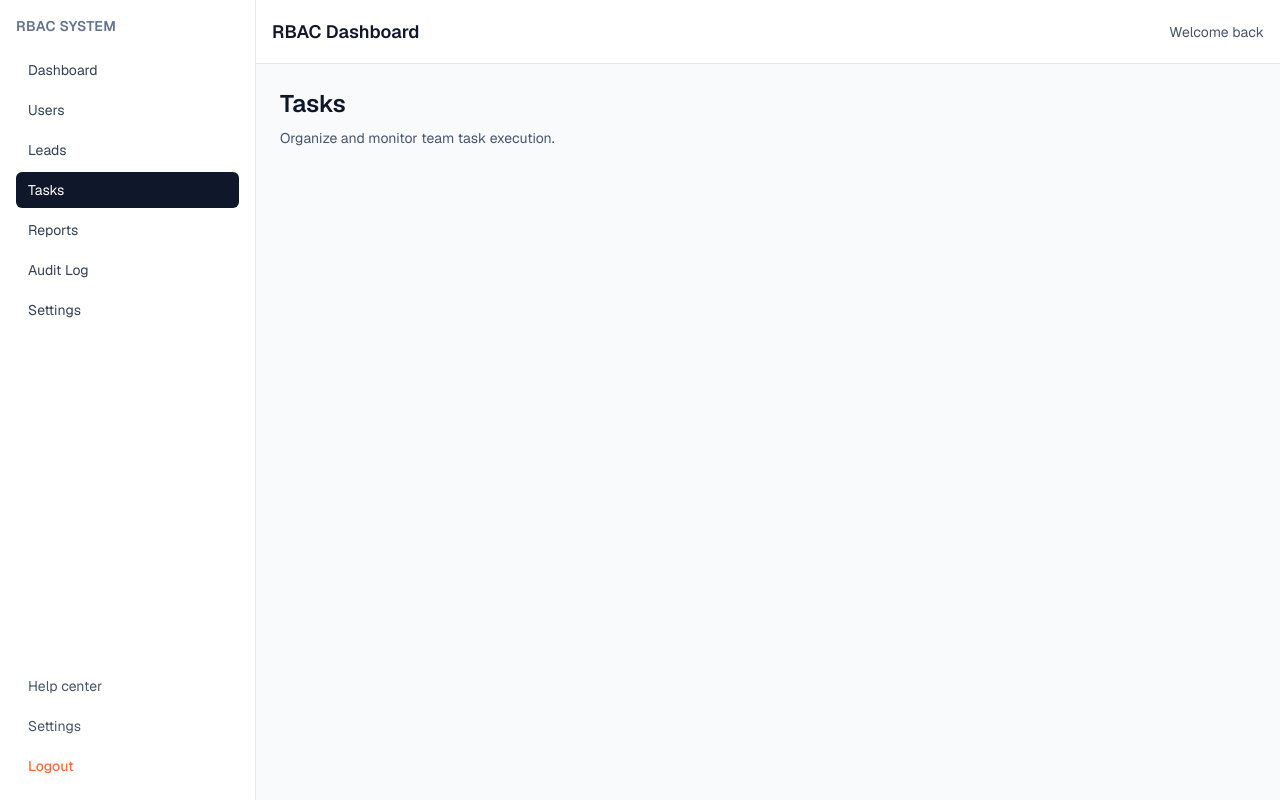
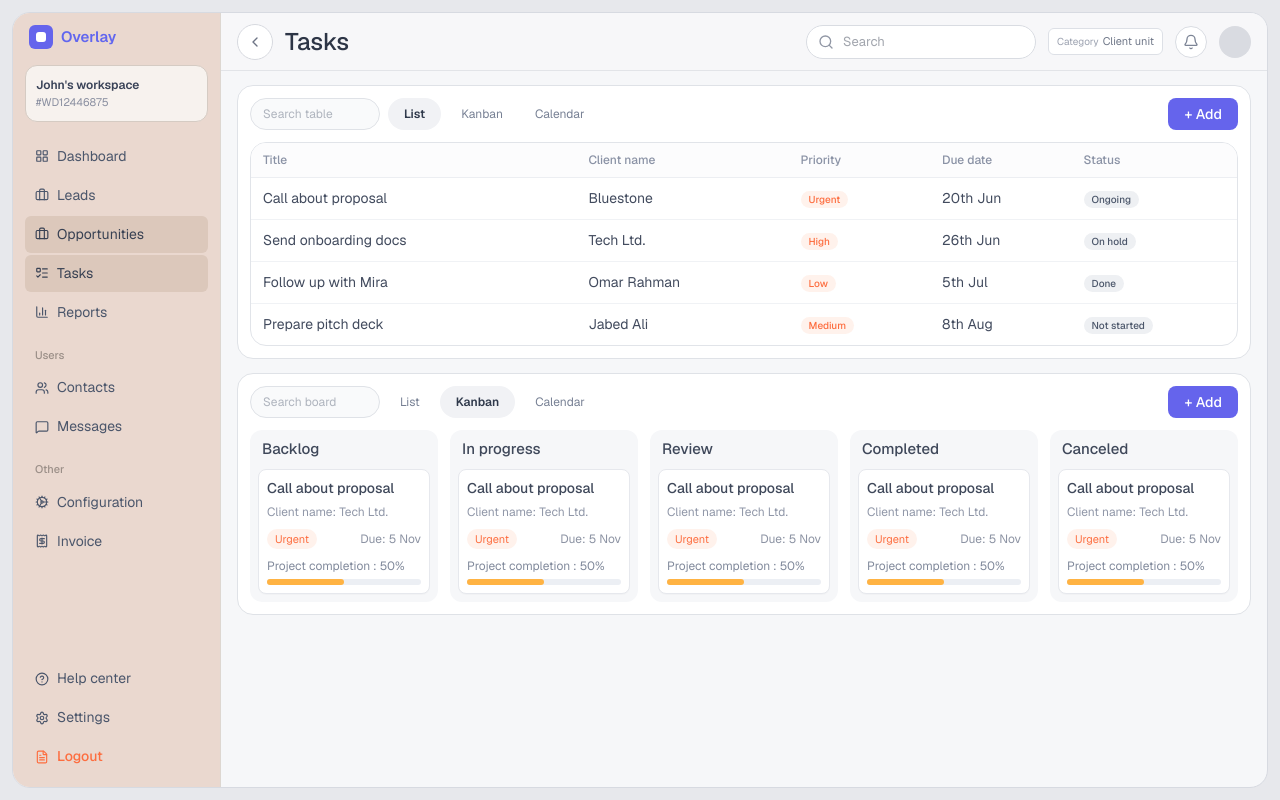
Before and after one commit to sohan-99/rbac-frontend, a Next.js app: page /tasks in a window 1280 px wide. Built offline with nearby package versions, Linux system fonts and the light colour scheme; no server answers.

Commit message:
feat(layout): enhance TasksPage with search and task management features

```diff
--- a/src/app/(dashboard)/tasks/page.tsx
+++ b/src/app/(dashboard)/tasks/page.tsx
@@ -1,10 +1,97 @@
 export default function TasksPage() {
   return (
-    <section className="space-y-2">
-      <h1 className="text-2xl font-semibold text-slate-900">Tasks</h1>
-      <p className="text-sm text-slate-600">
-        Organize and monitor team task execution.
-      </p>
+    <section className="space-y-3.5">
+      <div className="rounded-2xl border border-[#dfe2e7] bg-white p-3">
+        <div className="mb-3 flex items-center justify-between">
+          <div className="flex items-center gap-2">
+            <input
+              type="text"
+              placeholder="Search table"
+              className="h-8 w-32.5 rounded-full border border-[#dfe2e7] bg-[#f9fafb] px-3 text-[12px] text-[#666f81] outline-none"
+            />
+            <button className="h-8 rounded-full bg-[#f1f2f5] px-4 text-[12px] font-semibold text-[#2f394b]">
+              List
+            </button>
+            <button className="h-8 rounded-full px-3 text-[12px] text-[#778094]">Kanban</button>
+            <button className="h-8 rounded-full px-3 text-[12px] text-[#778094]">Calendar</button>
+          </div>
+          <button className="h-8 rounded-lg bg-[#6564ec] px-4 text-[14px] font-medium text-white">+ Add</button>
+        </div>
+
+        <div className="overflow-hidden rounded-2xl border border-[#e1e4e9]">
+          <div className="grid grid-cols-[2.3fr_1.5fr_1fr_1fr_1fr] border-b border-[#eceef2] bg-[#fcfcfd] px-3 py-2 text-[12px] font-medium text-[#8a92a5]">
+            <span>Title</span>
+            <span>Client name</span>
+            <span>Priority</span>
+            <span>Due date</span>
+            <span>Status</span>
+          </div>
+
+          {[
+            ["Call about proposal", "Bluestone", "Urgent", "20th Jun", "Ongoing"],
+            ["Send onboarding docs", "Tech Ltd.", "High", "26th Jun", "On hold"],
+            ["Follow up with Mira", "Omar Rahman", "Low", "5th Jul", "Done"],
+            ["Prepare pitch deck", "Jabed Ali", "Medium", "8th Aug", "Not started"],
+          ].map((row) => (
+            <div
+              key={row[0]}
+              className="grid grid-cols-[2.3fr_1.5fr_1fr_1fr_1fr] items-center border-b border-[#f0f2f5] px-3 py-2.5 text-[14px] text-[#424b5e] last:border-b-0"
+            >
+              <span>{row[0]}</span>
+              <span>{row[1]}</span>
+              <span>
+                <span className="rounded-full bg-[#fff2ec] px-2 py-0.5 text-[10px] font-medium text-[#fd6d3f]">{row[2]}</span>
+              </span>
+              <span>{row[3]}</span>
+              <span>
+                <span className="rounded-full bg-[#eef0f3] px-2 py-0.5 text-[10px] font-medium text-[#4b566a]">{row[4]}</span>
+              </span>
+            </div>
+          ))}
+        </div>
+      </div>
+
+      <div className="rounded-2xl border border-[#dfe2e7] bg-white p-3">
+        <div className="mb-3 flex items-center justify-between">
+          <div className="flex items-center gap-2">
+            <input
+              type="text"
+              placeholder="Search board"
+              className="h-8 w-32.5 rounded-full border border-[#dfe2e7] bg-[#f9fafb] px-3 text-[12px] text-[#666f81] outline-none"
+            />
+            <button className="h-8 rounded-full px-3 text-[12px] text-[#778094]">List</button>
+            <button className="h-8 rounded-full bg-[#f1f2f5] px-4 text-[12px] font-semibold text-[#2f394b]">Kanban</button>
+            <button className="h-8 rounded-full px-3 text-[12px] text-[#778094]">Calendar</button>
+          </div>
+          <button className="h-8 rounded-lg bg-[#6564ec] px-4 text-[14px] font-medium text-white">+ Add</button>
+        </div>
+
+        <div className="grid gap-3 md:grid-cols-2 xl:grid-cols-5">
+          {[
+            "Backlog",
+            "In progress",
+            "Review",
+            "Completed",
+            "Canceled",
+          ].map((column) => (
+            <div key={column} className="rounded-xl bg-[#f6f7f9] p-2">
+              <p className="mb-2 px-1 text-[15px] font-medium text-[#3f485a]">{column}</p>
+              <div className="rounded-lg border border-[#e6e8ed] bg-white p-2 shadow-[0_1px_0_rgba(18,24,40,0.02)]">
+                <p className="text-[14px] font-medium text-[#3f485a]">Call about proposal</p>
+                <p className="mt-1 text-[12px] text-[#9097a8]">Client name: Tech Ltd.</p>
+                <div className="mt-2 flex items-center justify-between">
+                  <span className="rounded-full bg-[#fff2ec] px-2 py-0.5 text-[11px] text-[#fd6d3f]">Urgent</span>
+                  <span className="text-[12px] text-[#8c93a3]">Due: 5 Nov</span>
+                </div>
+                <p className="mt-2 text-[12px] text-[#80899b]">Project completion : 50%</p>
+                <div className="mt-1 h-1.5 rounded-full bg-[#eceff4]">
+                  <div className="h-1.5 w-1/2 rounded-full bg-[#ffb343]" />
+                </div>
+              </div>
+            </div>
+          ))}
+        </div>
+      </div>
     </section>
   );
 }
--- a/src/components/layout/dashboard-layout.tsx
+++ b/src/components/layout/dashboard-layout.tsx
@@ -8,11 +8,13 @@ type DashboardLayoutProps = {
 
 export function DashboardLayout({ children }: DashboardLayoutProps) {
   return (
-    <div className="flex min-h-screen bg-slate-50">
-      <Sidebar />
-      <div className="flex min-h-screen flex-1 flex-col">
-        <Navbar />
-        <main className="flex-1 p-6">{children}</main>
+    <div className="min-h-screen bg-[#e7e8ec] p-3">
+      <div className="mx-auto flex min-h-[calc(100vh-1.5rem)] max-w-7xl overflow-hidden rounded-[18px] border border-[#d7dae1] bg-[#f6f7f9]">
+        <Sidebar />
+        <div className="flex min-h-full flex-1 flex-col">
+          <Navbar />
+          <main className="flex-1 px-4 py-3.5">{children}</main>
+        </div>
       </div>
     </div>
   );
--- a/src/components/layout/navbar.tsx
+++ b/src/components/layout/navbar.tsx
@@ -1,8 +1,39 @@
+import { Bell, ChevronLeft, Search } from "lucide-react";
+
 export function Navbar() {
   return (
-    <header className="flex h-16 items-center justify-between border-b border-slate-200 bg-white px-4">
-      <h1 className="text-lg font-semibold text-slate-900">RBAC Dashboard</h1>
-      <span className="text-sm text-slate-600">Welcome back</span>
+    <header className="flex h-14.5 items-center justify-between border-b border-[#e2e4e8] bg-[#f7f7f9] px-4">
+      <div className="flex items-center gap-3">
+        <button
+          type="button"
+          className="grid h-9 w-9 place-items-center rounded-full border border-[#d7d9df] bg-white text-[#6d7485]"
+        >
+          <ChevronLeft className="h-4 w-4" />
+        </button>
+        <h1 className="text-[24px] font-medium text-[#2d3546]">Tasks</h1>
+      </div>
+
+      <div className="flex items-center gap-3">
+        <div className="relative hidden md:block">
+          <Search className="pointer-events-none absolute left-3 top-1/2 h-4 w-4 -translate-y-1/2 text-[#9197a5]" />
+          <input
+            type="text"
+            placeholder="Search"
+            className="h-8.5 w-57.5 rounded-full border border-[#d9dce2] bg-white pl-9 pr-3 text-[13px] text-[#444c5c] outline-none"
+          />
+        </div>
+        <div className="hidden items-center gap-1 rounded-md border border-[#dde0e6] bg-white px-2 py-1 lg:flex">
+          <span className="text-[10px] text-[#9ca2b0]">Category</span>
+          <span className="text-[11px] text-[#6f7788]">Client unit</span>
+        </div>
+        <button
+          type="button"
+          className="grid h-8 w-8 place-items-center rounded-full border border-[#d9dce2] bg-white text-[#7d8596]"
+        >
+          <Bell className="h-4 w-4" />
+        </button>
+        <div className="h-8 w-8 rounded-full bg-[#d9dbe1]" />
+      </div>
     </header>
   );
 }
--- a/src/components/layout/sidebar.tsx
+++ b/src/components/layout/sidebar.tsx
@@ -2,17 +2,33 @@
 
 import Link from "next/link";
 import { usePathname, useRouter } from "next/navigation";
+import {
+  BarChart3,
+  Briefcase,
+  Cog,
+  FileText,
+  HelpCircle,
+  LayoutGrid,
+  ListTodo,
+  MessageSquare,
+  Receipt,
+  Settings,
+  Users,
+} from "lucide-react";
 import { useAuth } from "@/hooks/useAuth";
 import { authService } from "@/services/auth.service";
 
 const links = [
-  { href: "/dashboard", label: "Dashboard" },
-  { href: "/users", label: "Users" },
-  { href: "/leads", label: "Leads" },
-  { href: "/tasks", label: "Tasks" },
-  { href: "/reports", label: "Reports" },
-  { href: "/audit-log", label: "Audit Log" },
-  { href: "/settings", label: "Settings" },
+  { href: "/dashboard", label: "Dashboard", icon: LayoutGrid },
+  { href: "/leads", label: "Leads", icon: Briefcase },
+  { href: "/tasks", label: "Opportunities", icon: Briefcase },
+  { href: "/tasks", label: "Tasks", icon: ListTodo },
+  { href: "/reports", label: "Reports", icon: BarChart3 },
+];
+
+const userLinks = [
+  { href: "/users", label: "Contacts", icon: Users },
+  { href: "/audit-log", label: "Messages", icon: MessageSquare },
 ];
 
 export function Sidebar() {
@@ -33,48 +49,98 @@ export function Sidebar() {
   }
 
   return (
-    <aside className="flex w-64 flex-col border-r border-slate-200 bg-white p-4">
-      <p className="mb-4 text-sm font-semibold uppercase tracking-wide text-slate-500">
-        RBAC System
-      </p>
-      <nav className="space-y-1">
+    <aside className="flex w-52 flex-col border-r border-[#ddd7d1] bg-[#ead8cf] p-3">
+      <div className="mb-4 flex items-center gap-2 px-1">
+        <div className="grid h-6 w-6 place-items-center rounded-md bg-[#6564ec] text-white">
+          <div className="h-2.5 w-2.5 rounded-[3px] bg-white" />
+        </div>
+        <p className="text-[15px] font-semibold text-[#6166ef]">Overlay</p>
+      </div>
+
+      <div className="mb-4 rounded-xl border border-[#d5cbc3] bg-[#f7f2ee] p-2.5">
+        <p className="text-[12px] font-semibold text-[#394257]">John&apos;s workspace</p>
+        <p className="text-[11px] text-[#8b90a1]">#WD12446875</p>
+      </div>
+
+      <nav className="space-y-0.5">
         {links.map((link) => {
           const active = pathname === link.href;
+          const Icon = link.icon;
 
           return (
             <Link
               key={link.href}
-              className={`block rounded-md px-3 py-2 text-sm transition ${
+              className={`flex items-center gap-2 rounded-md px-2.5 py-2 text-[14px] transition ${
                 active
-                  ? "bg-slate-900 text-white"
-                  : "text-slate-700 hover:bg-slate-100"
+                  ? "bg-[#dcc8bb] text-[#384153]"
+                  : "text-[#4b566b] hover:bg-[#e3d0c4]"
               }`}
               href={link.href}
             >
+              <Icon className="h-3.5 w-3.5" />
               {link.label}
             </Link>
           );
         })}
       </nav>
 
-      <div className="mt-auto space-y-1 pt-6">
+      <div className="mt-4 space-y-0.5">
+        <p className="px-2.5 pb-1 text-[11px] font-medium text-[#9b8f88]">Users</p>
+        {userLinks.map((link) => {
+          const Icon = link.icon;
+
+          return (
+            <Link
+              key={link.label}
+              href={link.href}
+              className="flex items-center gap-2 rounded-md px-2.5 py-2 text-[14px] text-[#4b566b] transition hover:bg-[#e3d0c4]"
+            >
+              <Icon className="h-3.5 w-3.5" />
+              {link.label}
+            </Link>
+          );
+        })}
+      </div>
+
+      <div className="mt-4 space-y-0.5">
+        <p className="px-2.5 pb-1 text-[11px] font-medium text-[#9b8f88]">Other</p>
         <button
           type="button"
-          className="block w-full rounded-md px-3 py-2 text-left text-sm text-slate-600 transition hover:bg-slate-100"
+          className="flex w-full items-center gap-2 rounded-md px-2.5 py-2 text-left text-[14px] text-[#4b566b] transition hover:bg-[#e3d0c4]"
         >
+          <Cog className="h-3.5 w-3.5" />
+          Configuration
+        </button>
+        <button
+          type="button"
+          className="flex w-full items-center gap-2 rounded-md px-2.5 py-2 text-left text-[14px] text-[#4b566b] transition hover:bg-[#e3d0c4]"
+        >
+          <Receipt className="h-3.5 w-3.5" />
+          Invoice
+        </button>
+      </div>
+
+      <div className="mt-auto space-y-0.5 pt-5">
+        <button
+          type="button"
+          className="flex w-full items-center gap-2 rounded-md px-2.5 py-2 text-left text-[14px] text-[#4b566b] transition hover:bg-[#e3d0c4]"
+        >
+          <HelpCircle className="h-3.5 w-3.5" />
           Help center
         </button>
         <button
           type="button"
-          className="block w-full rounded-md px-3 py-2 text-left text-sm text-slate-600 transition hover:bg-slate-100"
+          className="flex w-full items-center gap-2 rounded-md px-2.5 py-2 text-left text-[14px] text-[#4b566b] transition hover:bg-[#e3d0c4]"
         >
+          <Settings className="h-3.5 w-3.5" />
           Settings
         </button>
         <button
           type="button"
           onClick={handleLogout}
-          className="block w-full rounded-md px-3 py-2 text-left text-sm font-medium text-[#FD6D3F] transition hover:bg-[#fff1eb]"
+          className="flex w-full items-center gap-2 rounded-md px-2.5 py-2 text-left text-[14px] font-medium text-[#FD6D3F] transition hover:bg-[#f5dfd3]"
         >
+          <FileText className="h-3.5 w-3.5" />
           Logout
         </button>
       </div>
```
